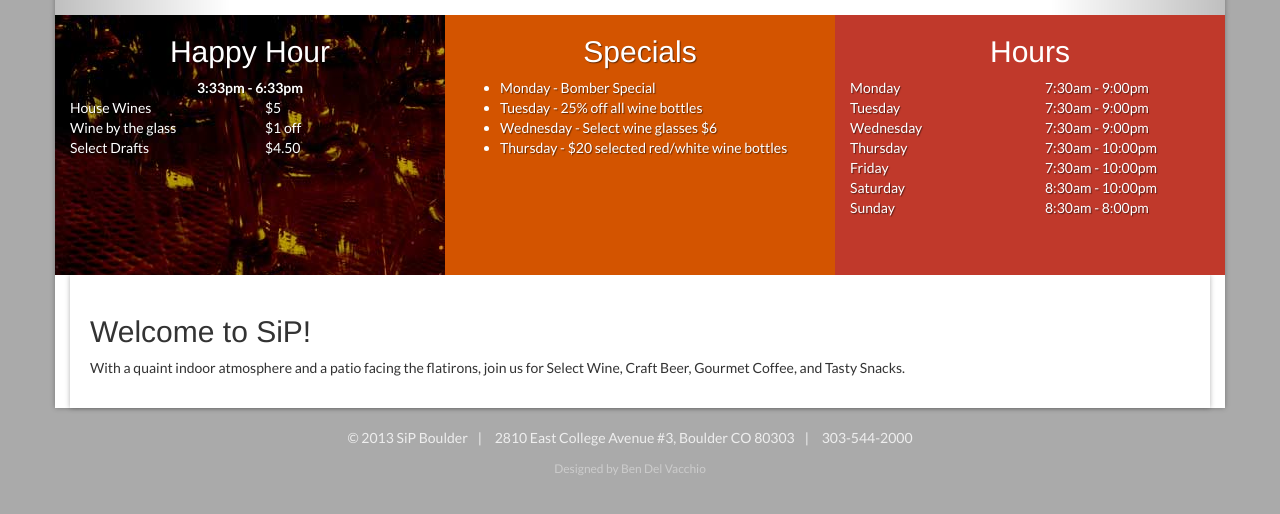
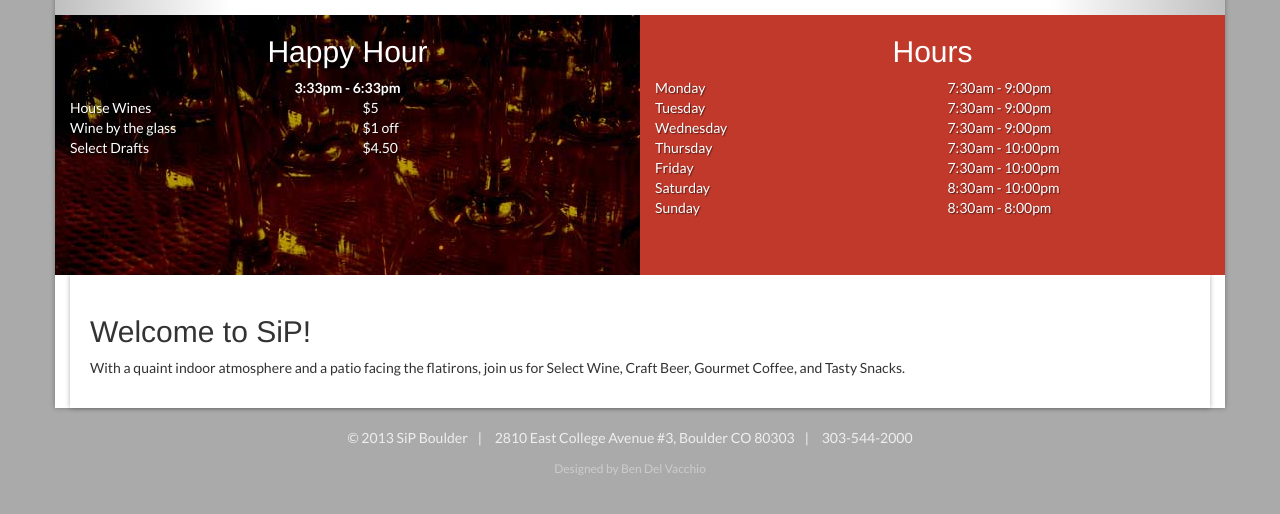
Before and after one commit to Delvach/sip-website, a plain HTML site: page index.html in a window 1280 px wide. Shown: the part 426-940 px from the top of the page. Drawn offline with Linux system fonts and the light colour scheme.

Commit message:
Removing specials

```diff
--- a/index.html
+++ b/index.html
@@ -112,7 +112,7 @@
   <div class="container" id="promos">
     <div class="row">
 
-      <div class="col-md-4 pane pane2">
+      <div class="col-md-6 pane pane2">
         <h3>Happy Hour</h3>
 
 
@@ -134,20 +134,20 @@
 
       </div>
 
-      <div class="col-md-4 pane pane1">
-        <a href="wine_menu.html">
-          <h3>Specials</h3>
-        </a>
-        <ul>
-          <li>Monday - Bomber Special</li>
-          <li>Tuesday - 25% off all wine bottles</li>
-          <li>Wednesday - Select wine glasses $6</li>
-          <li>Thursday - $20 selected red/white wine bottles</li>
-        </ul>
+      <!--<div class="col-md-4 pane pane1">-->
+        <!--<a href="wine_menu.html">-->
+          <!--<h3>Specials</h3>-->
+        <!--</a>-->
+        <!--<ul>-->
+          <!--<li>Monday - Bomber Special</li>-->
+          <!--<li>Tuesday - 25% off all wine bottles</li>-->
+          <!--<li>Wednesday - Select wine glasses $6</li>-->
+          <!--<li>Thursday - $20 selected red/white wine bottles</li>-->
+        <!--</ul>-->
 
-      </div>
+      <!--</div>-->
 
-      <div class="col-md-4 pane pane3">
+      <div class="col-md-6 pane pane3">
         <h3>Hours</h3>
         <div id="hours"></div>
 
```
